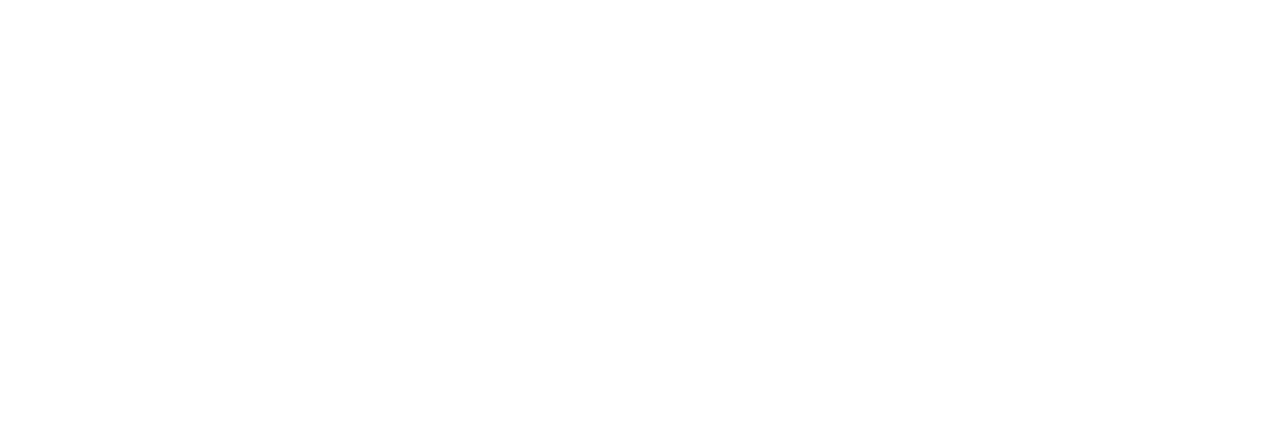
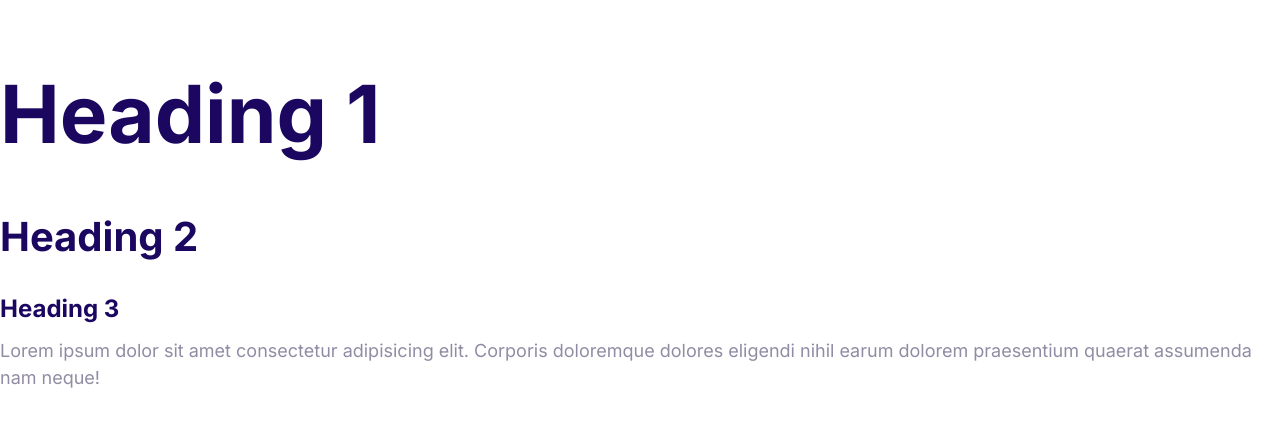
Before and after one commit to arielrl99/moshify, a plain HTML site: page index.html in a window 1280 px wide. Drawn offline with Linux system fonts and the light colour scheme.

Commit message:
Define the styles for the font.

```diff
--- a/css/styles.css
+++ b/css/styles.css
@@ -5,3 +5,57 @@
   --color-headings: #1b0760;
   --color-body: #918ca4;
 }
+
+html {
+  /* fontsize default is 16px, 62.5% of 16px is 10px */
+  font-size: 62.5%;
+}
+
+body {
+  font-family: Inter, Arial, Helvetica, sans-serif;
+  font-size: 2.4rem;
+  line-height: 1.5;
+  color: var(--color-body);
+}
+
+h1,
+h2,
+h3 {
+  color: var(--color-headings);
+  margin-bottom: 1rem;
+}
+
+h1 {
+  font-size: 7rem;
+}
+
+h2 {
+  font-size: 4rem;
+}
+
+h3 {
+  font-size: 3rem;
+}
+
+p {
+  margin-top: 0;
+}
+
+@media screen and (min-width: 1024px) {
+  body {
+    font-size: 1.8rem;
+  }
+
+  h1 {
+    font-size: 8rem;
+  }
+  h2 {
+    font-size: 4rem;
+  }
+  h3 {
+    font-size: 2.4rem;
+  }
+  p {
+    font-size: 2rem;
+  }
+}
--- a/index.html
+++ b/index.html
@@ -4,8 +4,21 @@
     <meta charset="UTF-8" />
     <meta name="viewport" content="width=device-width, initial-scale=1.0" />
     <title>Document</title>
+    <link rel="preconnect" href="https://fonts.googleapis.com" />
+    <link rel="preconnect" href="https://fonts.gstatic.com" crossorigin />
+    <link
+      href="https://fonts.googleapis.com/css2?family=Inter:wght@400;700&display=swap"
+      rel="stylesheet"
+    />
     <link rel="stylesheet" href="/css/normalize.css" />
     <link rel="stylesheet" href="/css/styles.css" />
   </head>
-  <body></body>
+  <body>
+    <h1>Heading 1</h1>
+    <h2>Heading 2</h2>
+    <h3>Heading 3</h3>
+    Lorem ipsum dolor sit amet consectetur adipisicing elit. Corporis doloremque
+    dolores eligendi nihil earum dolorem praesentium quaerat assumenda nam
+    neque!
+  </body>
 </html>
```
